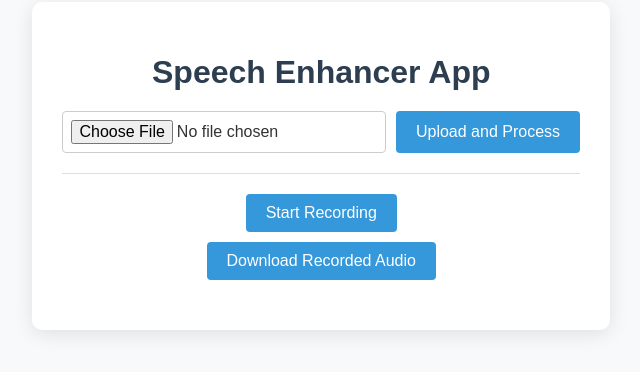
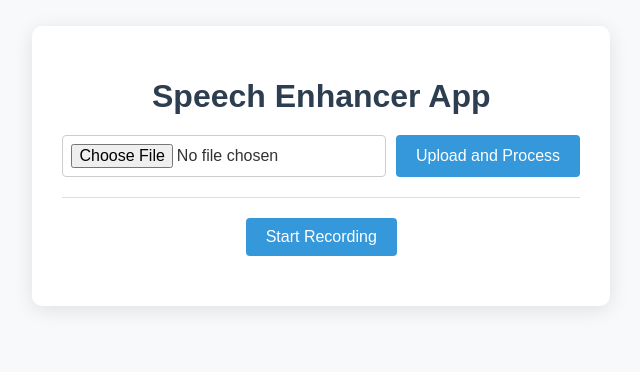
Before and after one commit to Soumya-mukherjee131/speech-to-text-frontend, a React (Create React App) app: page / in a window 1280 px wide. Shown: the part 234-606 px from the top of the page, without its empty margins (320-960 px from the left). Built offline with nearby package versions, Linux system fonts and the light colour scheme.

Commit message:
final demo - completion

```diff
--- a/src/App.js
+++ b/src/App.js
@@ -131,12 +131,12 @@ function App() {
         ) : (
           <button onClick={handleStopRecording} className="microphone-button stop">Stop Recording</button>
         )}
-        {/* {audioBlob && ( */}
+        {audioBlob && (
           <>
             {/* <audio ref={audioRef} controls='true' className="audio-player" /> */}
             <button onClick={handleDownloadAudio} className="audio-button">Download Recorded Audio</button>
           </>
-        {/* )} */}
+         )}
       </div>
 
       {status && <p className="status">{status}</p>}
```
